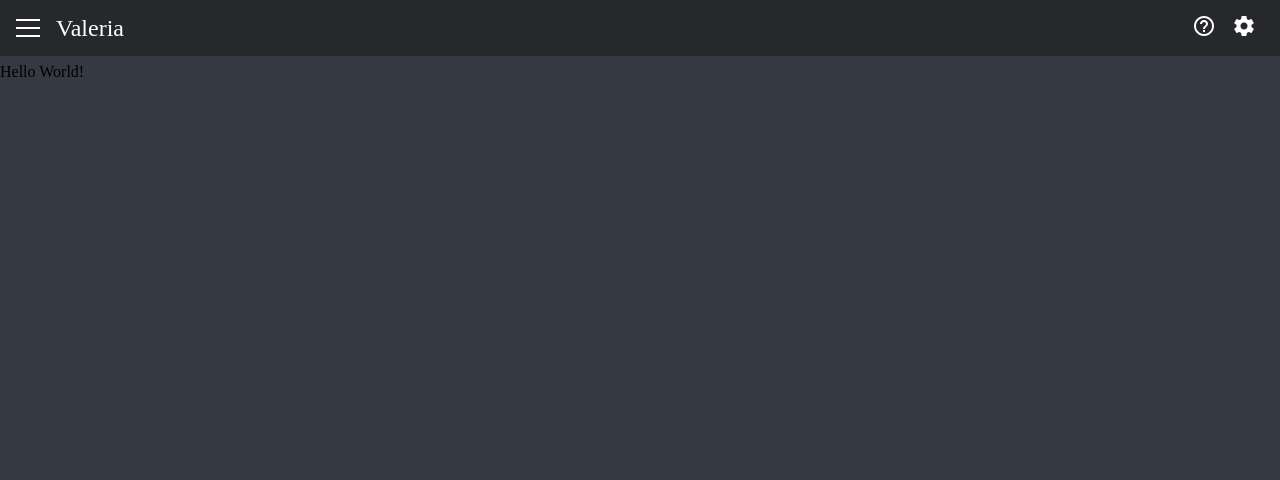
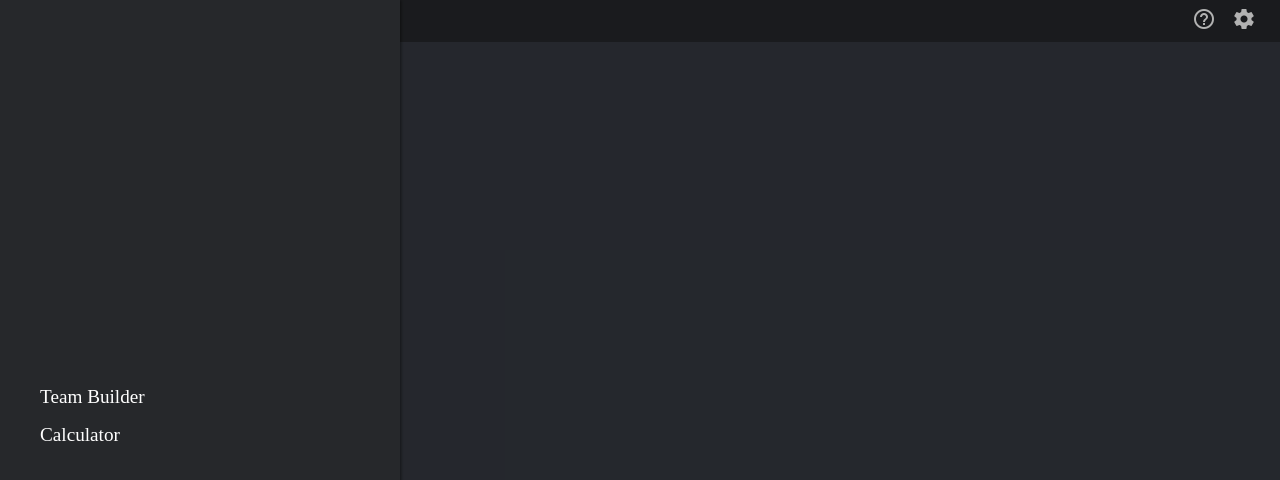
Before and after one commit to QQChowey/pad-calc, a React (Create React App) app: page / in a window 1280 px wide. Both pictures are taken after a click on the button 28 px from the left and 28 px from the top of the page. Shown: the top 480 px of the page. Built offline with nearby package versions, Linux system fonts and the light colour scheme.

Commit message:
added sidebar

```diff
--- a/package.json
+++ b/package.json
@@ -6,6 +6,7 @@
     "@testing-library/jest-dom": "^4.2.4",
     "@testing-library/react": "^9.3.2",
     "@testing-library/user-event": "^7.1.2",
+    "classnames": "^2.2.6",
     "react": "^16.12.0",
     "react-dom": "^16.12.0",
     "react-scripts": "3.3.0"
--- a/src/components/layout.js
+++ b/src/components/layout.js
@@ -1,30 +1,43 @@
-import React, { Component } from "react"
-import Toolbar from "./toolbar/toolbar"
+import React, { Component } from 'react'
+import SideBar from './sidenav/sidebar'
+import Toolbar from './toolbar/toolbar'
+import Backdrop from './sidenav/backdrop'
 
 class Layout extends Component {
-    construtor() {
-        //super();
+    constructor(props) {
+        super(props)
+
+        this.state = {
+            sideBarOpen: false,
+        }
+    }
+
+    sideToggleClickHandler = () => {
+        this.setState((prevState) => {
+            return {sideBarOpen: !prevState.sideBarOpen}
+        });
+    }
+
+    backdropClickHandler = () => {
+        this.setState({sideBarOpen: false})
     }
 
     render() {
+        let backdrop;
+
+        if (this.state.sideBarOpen) {
+            backdrop = <Backdrop backdropClickHandler={this.backdropClickHandler} />
+        }
+
         return (
-            <div style={
-                    {
-                        backgroundColor: "#353941",
-                        width: "100%",
-                        height: "100%",
-                        position: "fixed",
-                        top: 0,
-                        left: 0,
-                    }
-                }>
-                <Toolbar />
-                <main style={{marginTop: '63px'}}>
+            <div style={{height: "100%"}}>
+                <Toolbar sideToggleClickHandler={this.sideToggleClickHandler} />
+                <SideBar show={this.state.sideBarOpen}/>
+                {backdrop}
+                <main>
                     <p>Hello World!</p>
                 </main>
             </div>
-
-
         )
     }
 
--- /dev/null
+++ b/src/components/sidenav/backdrop.js
@@ -0,0 +1,8 @@
+import React from 'react'
+import styles from './backdrop.module.css'
+
+const Backdrop = props => (
+    <div className={styles.backdrop} onClick={props.backdropClickHandler}/>
+)
+
+export default Backdrop;
--- /dev/null
+++ b/src/components/sidenav/backdrop.module.css
@@ -0,0 +1,9 @@
+.backdrop {
+    position: fixed;
+    top: 0;
+    left: 0;
+    width: 100%;
+    height: 100%;
+    background: rgba(0, 0, 0, 0.3);
+    z-index: 10;
+}
--- /dev/null
+++ b/src/components/sidenav/sidebar.js
@@ -0,0 +1,26 @@
+import React from 'react';
+import cx from 'classnames';
+import styles from './sidebar.module.css'
+
+const SideBar = props => {
+    let styleSideBar = styles.sideBar
+    if (props.show) {
+        styleSideBar = cx(styles.sideBar, styles.open)
+    }
+
+    return (
+        <nav className={styleSideBar}>
+            <ul>
+                <li>
+                    <a href="/">Team Builder</a>
+                </li>
+                <li>
+                    <a href="/">Calculator</a>
+                </li>
+
+            </ul>
+        </nav>
+    )
+}
+
+export default SideBar;
--- /dev/null
+++ b/src/components/sidenav/sidebar.module.css
@@ -0,0 +1,41 @@
+.sideBar {
+    height: 100%;
+    background: #26282B;
+    box-shadow: 1px 0px 3px rgba(0, 0, 0, 0.5);
+    position: fixed;
+    top: 0;
+    left: 0;
+    width: 40%;
+    min-width: 200px;
+    max-width: 400px;
+    z-index: 20;
+    transform: translateX(-100%);
+    transition: transform 0.3s ease-out;
+}
+
+.sideBar.open {
+    transform: translateX(0);
+}
+
+.sideBar ul {
+    height: 100%;
+    list-style: none;
+    display: flex;
+    justify-content: center;
+    flex-direction: column;
+}
+
+.sideBar li {
+    margin: 0.5rem 0;
+}
+
+.sideBar a {
+    color: white;
+    text-decoration: none;
+    font-size: 1.2rem;
+}
+
+.sideBar a:hover,
+.sideBar a:active {
+    color: #5F85DB;
+}
--- a/src/components/sidenav/toggleButton.js
+++ b/src/components/sidenav/toggleButton.js
@@ -2,7 +2,10 @@ import React from 'react';
 import styles from './toggleButton.module.css'
 
 const ToggleButton = props => (
-    <button className={styles.toggleButton}>
+    <button
+        className={styles.toggleButton}
+        onClick={props.sideToggleClickHandler}
+    >
         <div className={styles.toggleButton__line} />
         <div className={styles.toggleButton__line} />
         <div className={styles.toggleButton__line} />
--- a/src/components/toolbar/toolbar.css
+++ b/src/components/toolbar/toolbar.css
@@ -1,11 +1,11 @@
 @import url('https://fonts.googleapis.com/icon?family=Material+Icons');
 
 .toolbar {
-    position: fixed;
+    /* position: fixed;
     top: 0;
-    left: 0;
+    left: 0; */
     width: 100%;
-    height: 56px;
+    height: 42px;
     background: #26282B;
 }
 
--- a/src/components/toolbar/toolbar.js
+++ b/src/components/toolbar/toolbar.js
@@ -2,11 +2,11 @@ import React from "react"
 import './toolbar.css'
 import ToggleButton from '../sidenav/toggleButton'
 
-const Toolbar = props => (
+const Toolbar = ({sideToggleClickHandler}) => (
     <header className="toolbar">
         <nav className="toolbar__navigation">
             <div>
-                <ToggleButton />
+                <ToggleButton sideToggleClickHandler={sideToggleClickHandler}/>
             </div>
             <div className="toolbar__logo">
                 Valeria
--- /dev/null
+++ b/src/index.css
@@ -0,0 +1,10 @@
+html {
+    height: 100%;
+}
+
+body {
+    margin: 0;
+    padding: 0;
+    height: 100%;
+    background-color: #353941;
+}
--- a/src/index.js
+++ b/src/index.js
@@ -1,6 +1,7 @@
 import React from 'react';
 import ReactDOM from 'react-dom';
 import App from './App';
+import './index.css'
 //import * as serviceWorker from './serviceWorker';
 
 ReactDOM.render(<App />, document.getElementById('root'));
```
Also changed, not shown: 1 other file (tests, documents, lock files or other folders).
